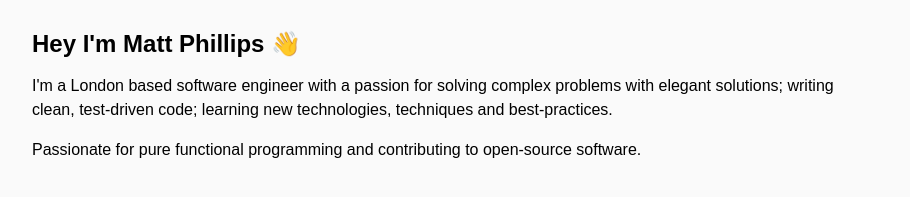
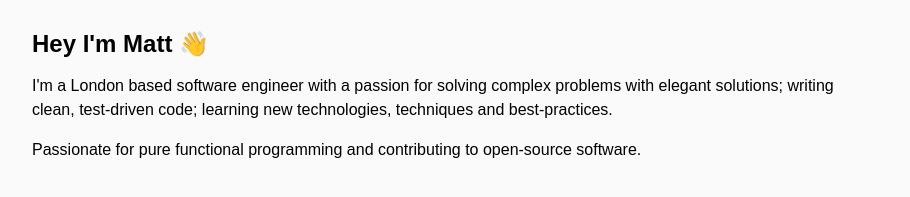
Before and after one commit to mattphillips/mattphillips.io, a Gatsby site: page /about in a window 1280 px wide. Shown: the part 115-312 px from the top of the page, without its empty margins (184-1094 px from the left). Built offline with nearby package versions, Linux system fonts and the light colour scheme; Gatsby itself is replaced by a stand-in of ours.

Commit message:
Add short name in about section

```diff
--- a/src/pages/about.tsx
+++ b/src/pages/about.tsx
@@ -6,7 +6,7 @@ import { Route } from '../Config';
 const About = () => (
   <Page current={Route.ABOUT}>
     <div className="px-6">
-      <h4>Hey I'm Matt Phillips 👋</h4>
+      <h4>Hey I'm Matt 👋</h4>
 
       <p className="my-4">
         I'm a London based software engineer with a passion for solving complex problems with elegant solutions; writing
```
